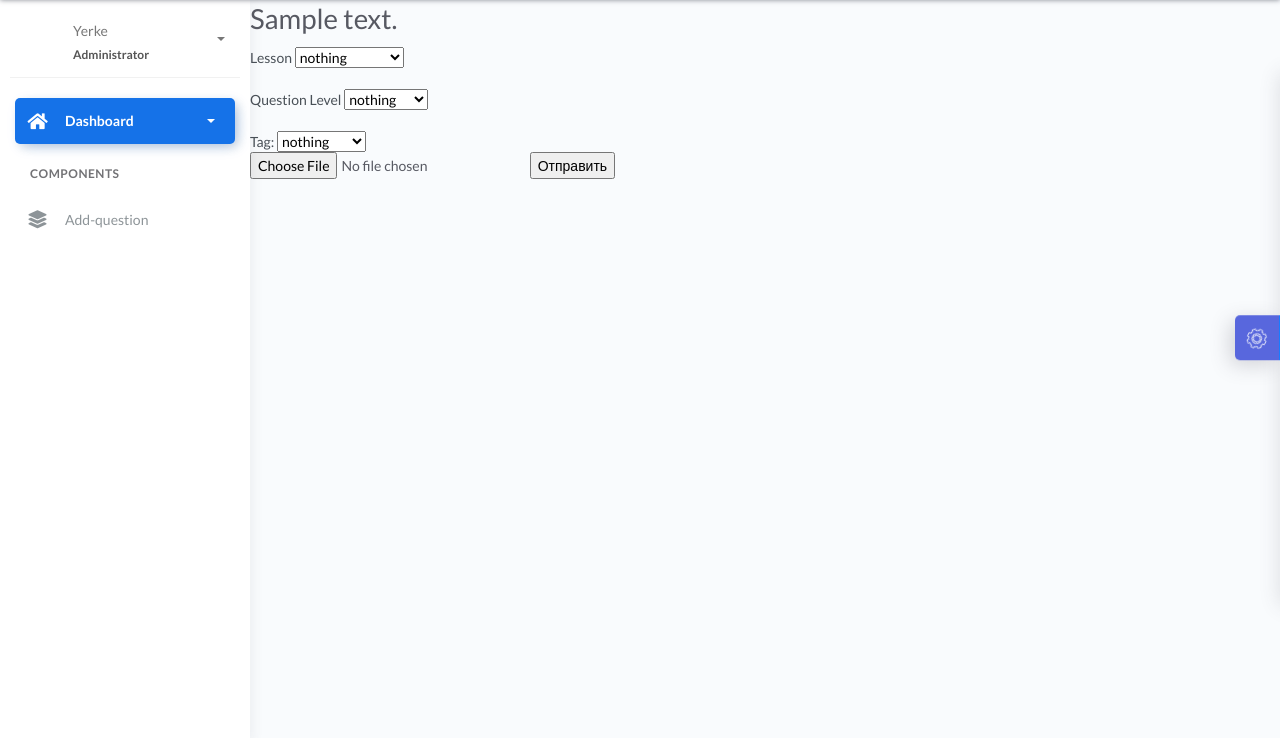
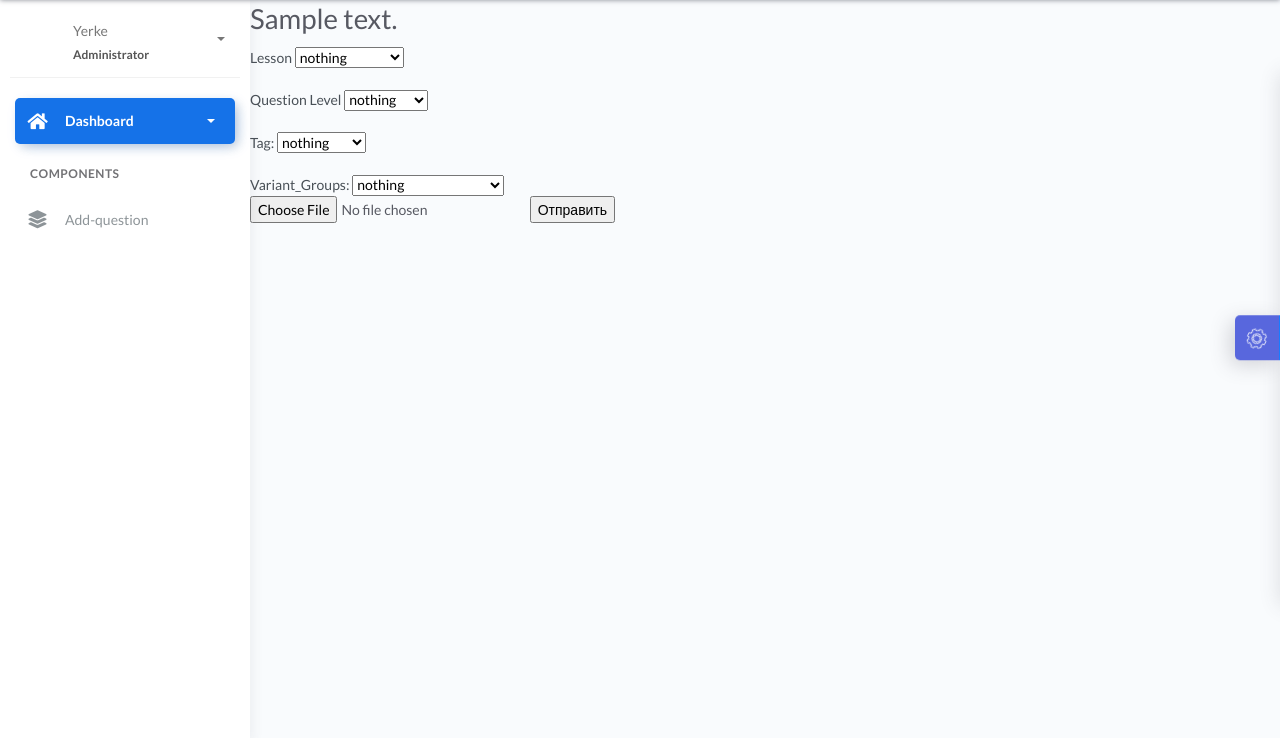
Before and after one commit to yerkebulan19971212/testhub_app, a Django app: template templates/admin_panel/contents/add_question.html in a window 1280 px wide. Shown: the part 62-800 px from the top of the page. Run offline with Django 3.2, Linux system fonts and the light colour scheme; the template is opened without the code that fills it: most values are stand-ins (such as "Sample title", 1, 10 or a date in 2020); some libraries are stand-ins or nearby versions.

Commit message:
-add variant group to questions

```diff
--- a/admin_panel/utils/questions.py
+++ b/admin_panel/utils/questions.py
@@ -2,7 +2,7 @@ from quizzes.models import CommonQuestion, Question, Answer
 from bs4 import BeautifulSoup
 
 
-def create_question(questions_texts, lesson_question_level):
+def create_question(questions_texts, lesson_question_level, variant_group):
     if not questions_texts and 'new_line' not in questions_texts:
         return None
     questions_detail = questions_texts.split('new_line')
@@ -31,14 +31,14 @@ def create_question(questions_texts, lesson_question_level):
         math = True
         answer_end = -3
     answers = questions_detail[answer_start:answer_end]
-    print(question_text)
     correct_answers = list(map(int, questions_detail[answer_end].split(',')))
 
     test_question = Question.objects.create(
         common_question=common_question,
         lesson_question_level=lesson_question_level,
         question=BeautifulSoup(question_text, "lxml").text,
-        math=math
+        math=math,
+        variant_group=variant_group
     )
     return test_question, [
         Answer(
--- a/templates/admin_panel/contents/add_question.html
+++ b/templates/admin_panel/contents/add_question.html
@@ -38,6 +38,15 @@
                 {% endfor %}
             </select>
             <br>
+            <br>
+            <label for="tag_id">Variant_Groups:</label>
+            <select name="variant_group" id="variant_group_id">
+                <option value="" selected disabled>nothing</option>
+                {% for t in variant_groups %}
+                    <option value="{{ t.id }}">{{ t.name_kz }}</option>
+                {% endfor %}
+            </select>
+            <br>
             <input name="file" type="file">
             <input type="submit" value="Отправить">
         </form>
```
Also changed, not shown: admin_panel/views.py (+13 -7 lines).
